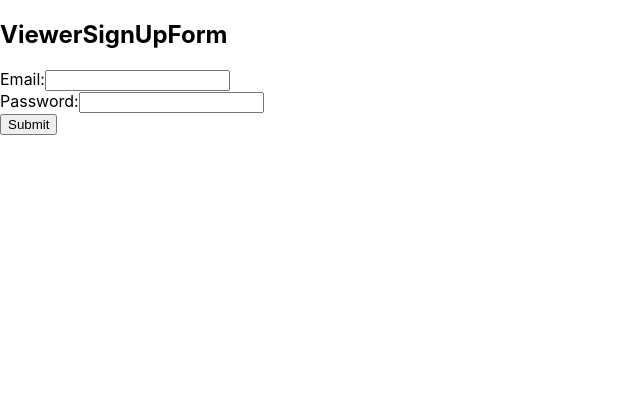
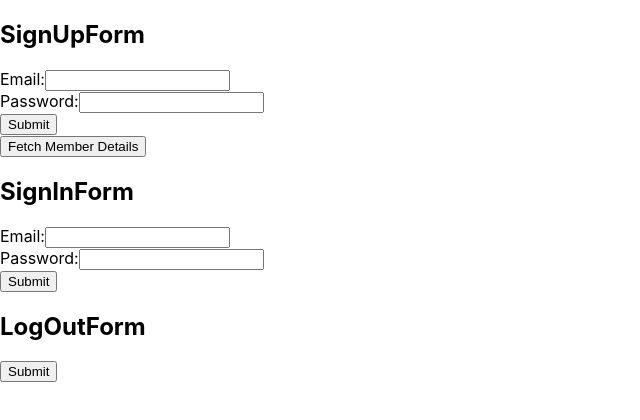
Before and after one commit to roryjjackson/Platform, a React (Create React App) app in the folder frontend/: page / in a window 1280 px wide. Shown: the top 420 px of the page, without its empty margins (0-640 px from the left). Built offline with nearby package versions, Linux system fonts and the light colour scheme.

Commit message:
built all connections to back-end devise api

```diff
--- a/frontend/src/App.js
+++ b/frontend/src/App.js
@@ -1,10 +1,19 @@
 import logo from './logo.svg';
 import './App.css';
-import SignUpForm from './Authentication/signup/SignUpForm';
+import SignUpForm from './Authentication/SignUpForm/SignUpForm';
+import GetCurrentUserDetails from './Authentication/GetCurrentUserDetails/GetCurrentUserDetails';
+import SignInForm from './Authentication/SignInForm/SignInForm';
+import LogOutForm from './Authentication/LogOutForm/LogOutForm';
 
 function App() {
   return (
-    < SignUpForm />
+    <div>
+      < SignUpForm />
+      < GetCurrentUserDetails />
+      < SignInForm />
+      < LogOutForm />
+    </div>
+
   );
 }
 
--- /dev/null
+++ b/frontend/src/Authentication/GetCurrentUserDetails/GetCurrentUserDetails.js
@@ -0,0 +1,40 @@
+import React, { useState } from 'react';
+import { Formik, Form, Field, ErrorMessage } from 'formik';
+import * as Yup from 'yup';
+
+function GetCurrentUserDetails() {
+  const [userData, setUserData] = useState(null);
+
+  const handleButtonClick = async () => {
+    try {
+      const authToken = localStorage.getItem('authToken');
+      const response = await fetch('http://localhost:3000/member_details', {
+        headers: {
+          'Authorization': `Bearer ${authToken}`,
+          'Content-Type': 'application/json'
+        },
+        method: 'GET'
+      });
+      const data = await response.json();
+      setUserData(data)
+      console.log(data); // do something with the data
+    } catch (error) {
+      console.error(error);
+    }
+  };
+
+  return (
+    <div>
+      <button onClick={handleButtonClick}>Fetch Member Details</button>
+      {userData && (
+        <div>
+          <p>Id: {userData.id}</p>
+          <p>Email: {userData.email}</p>
+          {/* render other data as needed */}
+        </div>
+      )}
+    </div>
+  );
+}
+
+export default GetCurrentUserDetails;
--- /dev/null
+++ b/frontend/src/Authentication/LogOutForm/LogOutForm.js
@@ -0,0 +1,48 @@
+import React, { useState } from 'react';
+import { Formik, Form, Field, ErrorMessage } from 'formik';
+import * as Yup from 'yup';
+
+function LogOutForm() {
+  function handleSubmit() {
+    const authToken = localStorage.getItem('authToken');
+
+    fetch('http://localhost:3000/users/sign_out', {
+      method: 'DELETE',
+      headers: {
+        'content-type': 'application/json',
+        'Authorization': `Bearer ${authToken}`,
+      }
+      // body: JSON.stringify({ user: values})
+    })
+    .then(response => {
+      if (response.ok) {
+        // setSubmitting(false);
+        // resetForm();
+        return response.json();
+      } else if (response.status === 422) {
+        throw new Error('Email already exists');
+      } else {
+        throw new Error('Something went wrong')
+      }
+    })
+    .then(data => console.log(data))
+    .catch(error => console.error(error))
+    // .finally(() => setSubmitting(false))
+  };
+
+
+
+
+
+  return (
+    <div>
+      <h2>LogOutForm</h2>
+      <button onClick={handleSubmit} type="submit">
+        Submit
+      </button>
+    </div>
+    )
+
+}
+
+export default LogOutForm;
--- /dev/null
+++ b/frontend/src/Authentication/SignInForm/SignInForm.js
@@ -0,0 +1,82 @@
+import React, { useState } from 'react';
+import { Formik, Form, Field, ErrorMessage } from 'formik';
+import * as Yup from 'yup';
+
+function SignInForm() {
+  const initialValues = {
+    email: '',
+    password: ''
+  }
+
+  const validationSchema =  Yup.object().shape({
+    email: Yup.string().email('Invalid email address').required('Email is required'),
+    password: Yup.string().min(6, 'Password must be at least 6 characters').required('Password is required'),
+  })
+
+  const [submissionSuccess, setSubmissionSuccess] = useState(false);
+
+  function handleSubmit(values, { setSubmitting, resetForm }) {
+    console.log(values)
+    fetch('http://localhost:3000/users/sign_in', {
+      method: 'POST',
+      headers: {
+        'content-type': 'application/json'
+      },
+      body: JSON.stringify({ user: values})
+    })
+    .then(response => {
+      if (response.ok) {
+        const authToken = response.headers.get('Authorization').split(' ')[1];
+        localStorage.setItem('authToken', authToken);
+
+        setSubmissionSuccess(true)
+        setSubmitting(false);
+        resetForm();
+        return response.json();
+      } else if (response.status === 422) {
+        throw new Error('Email already exists');
+      } else {
+        throw new Error('Something went wrong')
+      }
+    })
+    .then(data => console.log(data))
+    .catch(error => console.error(error))
+    .finally(() => setSubmitting(false))
+  };
+
+
+
+  return (
+    <div>
+      <h2>SignInForm</h2>
+      < Formik
+        className='user-signup'
+        validationSchema={validationSchema}
+        initialValues={initialValues}
+        onSubmit={handleSubmit}
+      >
+        {({ isSubmitting }) => (
+          <Form>
+            <div>
+              <label htmlFor="email">Email:</label>
+              <Field type="email" name="email" />
+              <ErrorMessage name="email" />
+            </div>
+            <div>
+              <label htmlFor="password">Password:</label>
+              <Field type="text" name="password" />
+              <ErrorMessage name="password" />
+            </div>
+            {submissionSuccess && <p>Successfully signed up!</p>}
+            <button type="submit" disabled={isSubmitting}>
+              Submit
+            </button>
+          </Form>
+        )}
+      </ Formik>
+    </div>
+    )
+
+}
+
+export default SignInForm;
--- a/frontend/src/Authentication/signup/SignUpForm.js
+++ b/frontend/src/Authentication/SignUpForm/SignUpForm.js
@@ -1,7 +1,6 @@
 import React, { useState } from 'react';
 import { Formik, Form, Field, ErrorMessage } from 'formik';
 import * as Yup from 'yup';
-import axios from 'axios';
 
 function SignUpForm() {
   const initialValues = {
@@ -14,7 +13,6 @@ function SignUpForm() {
     password: Yup.string().min(6, 'Password must be at least 8 characters').required('Password is required'),
   })
 
-  // const [emailExists, setEmailExists] = useState(false);
   const [submissionSuccess, setSubmissionSuccess] = useState(false);
 
   function handleSubmit(values, { setSubmitting, resetForm }) {
@@ -33,7 +31,6 @@ function SignUpForm() {
         resetForm();
         return response.json();
       } else if (response.status === 422) {
-        // setEmailExists(true);
         throw new Error('Email already exists');
       } else {
         throw new Error('Something went wrong')
@@ -48,7 +45,7 @@ function SignUpForm() {
 
   return (
     <div>
-      <h2>ViewerSignUpForm</h2>
+      <h2>SignUpForm</h2>
       < Formik
         className='user-signup'
         validationSchema={validationSchema}
@@ -67,7 +64,6 @@ function SignUpForm() {
               <Field type="text" name="password" />
               <ErrorMessage name="password" />
             </div>
-            {/* {emailExists && <p>Email already exists</p>} */}
             {submissionSuccess && <p>Successfully signed up!</p>}
             <button type="submit" disabled={isSubmitting}>
               Submit
```
Also changed, not shown: frontend/src/Authentication/LogOutForm/LogOutForm.css (added), frontend/src/Authentication/SignInForm/SignInForm.css (added), frontend/src/Authentication/SignUpForm/SignUpForm.css (added), frontend/src/Authentication/logout/logout.js (deleted), frontend/src/Authentication/signup/SignUpForm.css (deleted).
